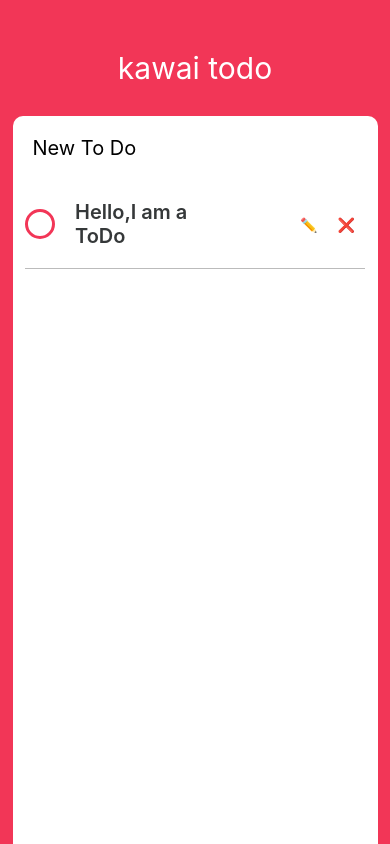
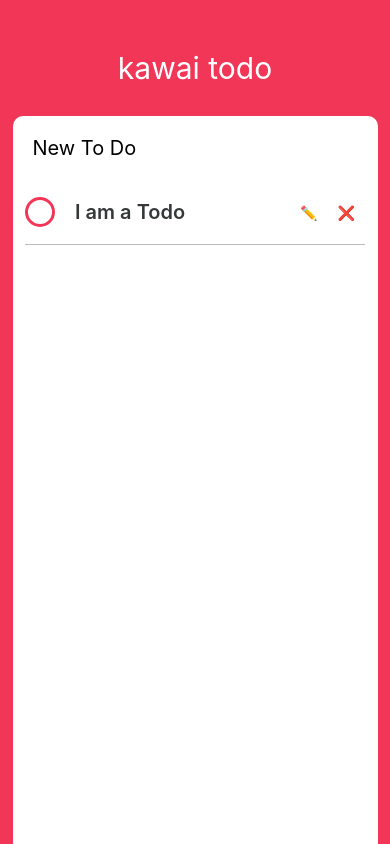
Before and after one commit to jeo19/kawai-Todo, a React Native app: screen / in a window 390 px wide. Built offline with nearby package versions, Linux system fonts and the light colour scheme.

Commit message:
Edit,Finish functionary completed

```diff
--- a/App.js
+++ b/App.js
@@ -31,7 +31,7 @@ export default class App extends React.Component {
             autoCorrect={false}
           />
           <ScrollView contentContainerStyle={styles.toDos}>
-            <ToDo />
+            <ToDo text={"I am a Todo"} />
           </ScrollView>
         </View>
       </View>
--- a/ToDo.js
+++ b/ToDo.js
@@ -11,10 +11,12 @@ const { width, height } = Dimensions.get("window");
 export default class ToDo extends Component {
   state = {
     isEditing: false,
-    isCompleted: false
+    isCompleted: false,
+    toDoValue: ""
   };
   render() {
-    const { isCompleted, isEditing } = this.state;
+    const { isCompleted, isEditing, toDoValue } = this.state;
+    const { text } = this.props;
     return (
       <View style={styles.container}>
         <View style={styles.column}>
@@ -26,14 +28,29 @@ export default class ToDo extends Component {
               ]}
             />
           </TouchableOpacity>
+          {isEditing ? (
+            <TextInput
+              style={[
+                styles.input,
+                styles.text,
+                isCompleted ? styles.completedText : styles.uncompletedText
+              ]}
+              value={toDoValue}
+              multiline={true}
+              onChangeText={this._controllInput}
+              returnKeyType={"done"}
+              onBlur={this._finishEditing}
+            />
+          ) : (
             <Text
               style={[
                 styles.text,
                 isCompleted ? styles.completedText : styles.uncompletedText
               ]}
             >
-            Hello,I am a ToDo
+              {text}
             </Text>
+          )}
         </View>
 
         {isEditing ? (
@@ -69,13 +86,20 @@ export default class ToDo extends Component {
     });
   };
   _startEditing = () => {
+    const { text } = this.props;
     this.setState({
-      isEditing: true
+      isEditing: true,
+      toDoValue: text
     });
   };
   _finishEditing = () => {
     this.setState({
       isEditing: false
+    });
+  };
+  _controllInput = text => {
+    this.setState({
+      toDoValue: text
     });
   };
 }
```
Lines whose indentation alone changed are shown as unchanged.
